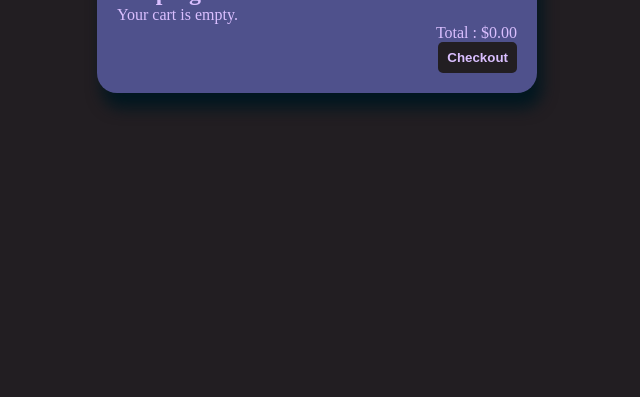
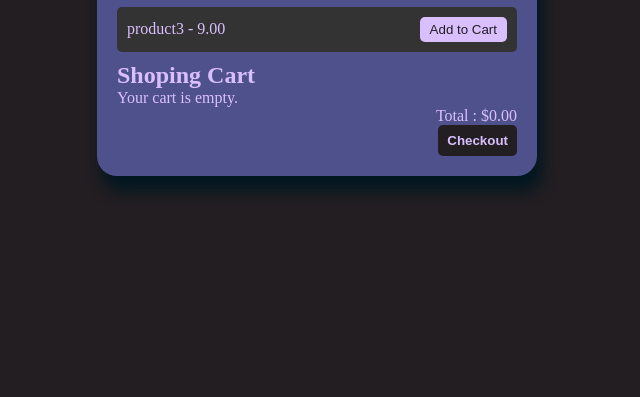
Before and after one commit to Ayan-css/Porejects, a plain HTML site: page Ecommerce-Cart/secondTry/index.html in a window 1280 px wide. Shown: the part 403-800 px from the top of the page, without its empty margins (323-963 px from the left). Drawn offline with Linux system fonts and the light colour scheme.

Commit message:
added some functinality with js

```diff
--- a/Ecommerce-Cart/secondTry/index.html
+++ b/Ecommerce-Cart/secondTry/index.html
@@ -1,11 +1,12 @@
 <!DOCTYPE html>
 <html lang="en">
   <head>
-    <meta charset="UTF-8">
-    <meta name="viewport" content="width=device-width, initial-scale=1.0">
+    <meta charset="UTF-8" />
+    <meta name="viewport" content="width=device-width, initial-scale=1.0" />
     <title>Second Try of E-commerce app</title>
-    <link rel="stylesheet" href="styles.css">
+    <link rel="stylesheet" href="styles.css" />
   </head>
+
   <body>
     <div class="container">
       <h1>Product</h1>
@@ -17,7 +18,7 @@
         <p id="empty-cart">Your cart is empty.</p>
       </div>
       <div id="cart-total">
-        <p>Total : <span>$0.00</span></p>
+        <p>Total : <span id="total-price">$0.00</span></p>
         <button id="checkout-btn">Checkout</button>
       </div>
     </div>
--- a/Ecommerce-Cart/secondTry/script.js
+++ b/Ecommerce-Cart/secondTry/script.js
@@ -0,0 +1,50 @@
+document.addEventListener("DOMContentLoaded", () => {
+  const products = [
+    { id: 1, name: "product1", price: 19.0 },
+    { id: 2, name: "product1", price: 25.0 },
+    { id: 3, name: "product3", price: 9.0 },
+  ];
+
+
+  const cart = JSON.parse(localStorage.getItem('cart')) || []
+  const productList = document.getElementById("productList");
+  const cartItems = document.getElementById("cart-item");
+  const emptyCartMessage = document.getElementById("empty-cart");
+  const cartTotalDisplay = document.getElementById("cart-total");
+  const totalPriceDisplay = document.getElementById("total-price");
+  const checkOutBtn = document.getElementById("checkout-btn");
+
+  products.forEach((product) => {
+    const productDiv = document.createElement("div");
+    productDiv.classList.add("product");
+    productDiv.innerHTML = `
+    <span>${product.name} - ${product.price.toFixed(2)}</span>
+        <button data-id = ${product.id}>Add to Cart</button>
+
+    `;
+    productList.append(productDiv);
+  });
+
+  // add to cart btn
+
+  productList.addEventListener("click", (e) => {
+    if (e.target === "BUTTON") {
+      const productId = parseInt(e.target.getAttribute("data-id"));
+      const product = products.find((p) => p.id === productId);
+      addToCart(product);
+    }
+  });
+
+
+  //Function Part
+
+ function addToCart(product){
+    cartItems.push()
+    saveCartToStorage()
+    renderCart()
+ }
+
+ function saveCartToStorage(){
+    localStorage.setItem('cart', JSON.stringify(cart))
+ }
+});
--- a/Ecommerce-Cart/secondTry/styles.css
+++ b/Ecommerce-Cart/secondTry/styles.css
@@ -1,9 +1,9 @@
-*{
+* {
   margin: 0;
   padding: 0;
 }
 
-body{
+body {
   display: flex;
   justify-content: center;
   align-items: center;
@@ -12,7 +12,7 @@ body{
   background-color: #221e22;
   color: #dabfff;
 }
-.container{
+.container {
   background-color: #4f518c;
   border-radius: 20px;
   box-shadow: 5px 15px 15px rgb(2, 23, 32);
@@ -27,8 +27,44 @@ h1 {
   font-size: 34px;
 }
 
+.hidden {
+  display: none;
+}
 
- #checkout-btn{
+#product-list {
+  margin-bottom: 30px;
+}
+.product{
+    background-color: #333333;
+    padding: 10px;
+    margin-bottom: 10px;
+    display: flex;
+    justify-content: space-between;
+    align-items: center;
+    border-radius: 5px;
+}
+.product:hover{
+    background-color: #dabfff;
+    color: #221e22;
+}
+.product button {
+    background-color: #dabfff;
+    border: none;
+    padding: 5px 10px;
+    color: #221e22;
+    border-radius: 5px;
+    cursor: pointer;
+    transition: background-color 0.3s;
+  }
+  .product button:hover {
+    background-color: #221e22;
+    color: #dabfff;
+  }
+
+li {
+  list-style: none;
+}
+#checkout-btn {
   border: none;
   border-radius: 5px;
   padding: 8px 9px;
```
Lines whose indentation alone changed are shown as unchanged.
